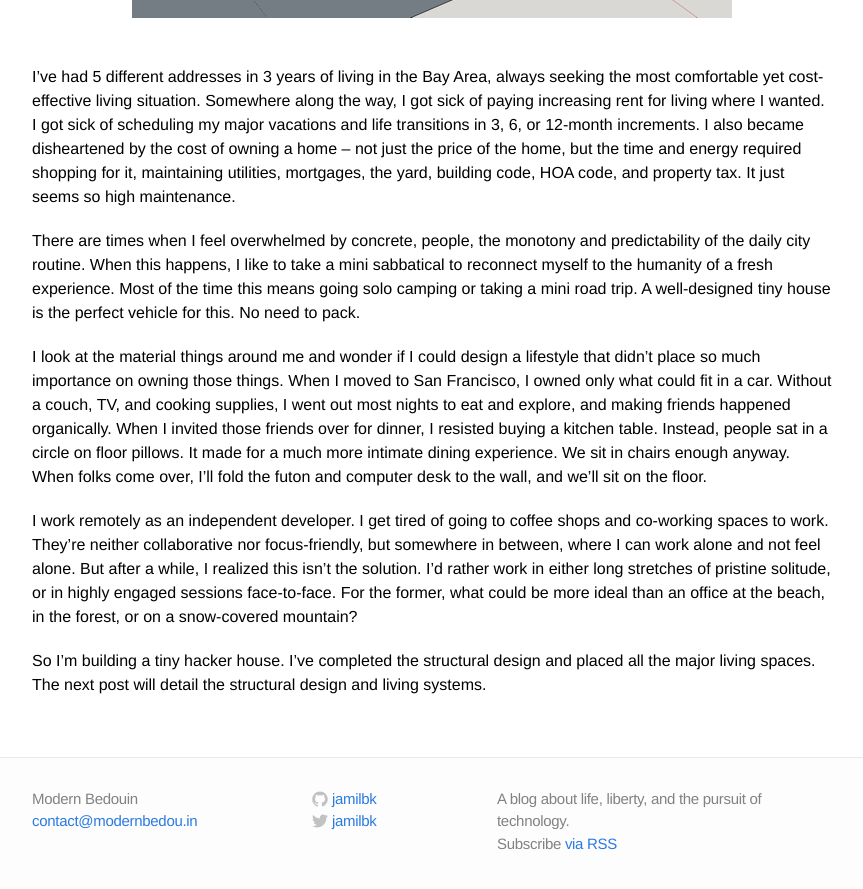
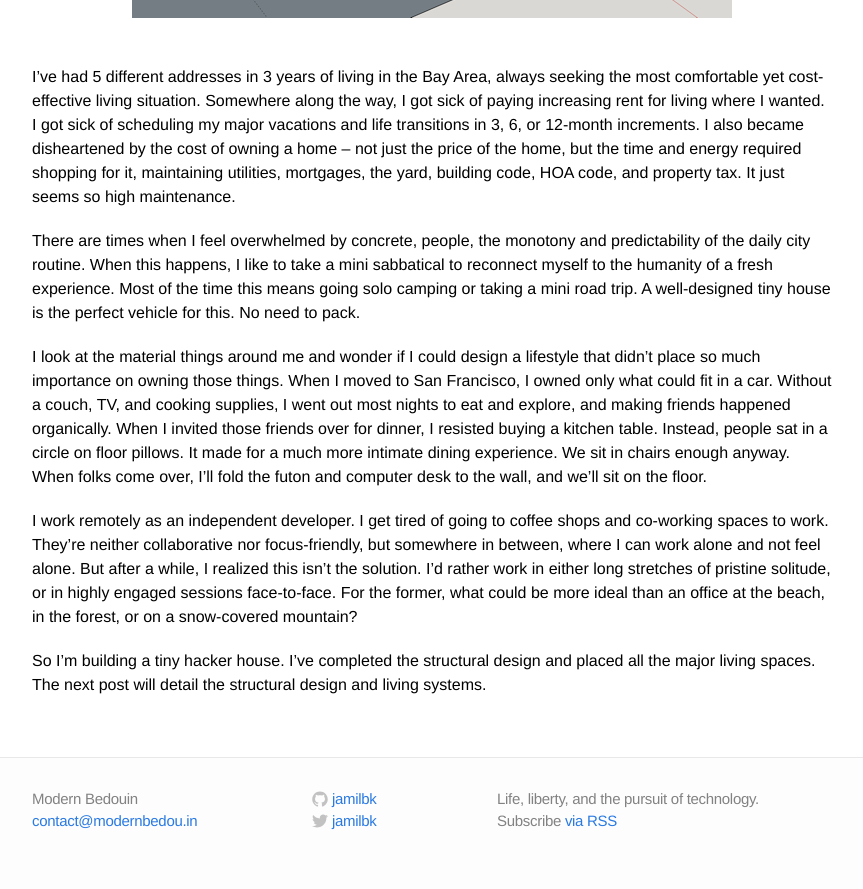
Before and after one commit to jamilbk/modernbedou.in, a Jekyll site: the page built from _posts/2014-08-04-i'm-building-a-tiny-hacker-house.markdown, in a window 1280 px wide and 900 px high, scrolled down 956 px. Shown: the top 889 px of the window, without its empty margins (208-1071 px from the left). Built offline with Jekyll 4.4.1, drawn with Linux system fonts in a browser that asks for light colours; some of the changed text lies outside the part shown.

```diff
--- a/_config.yml
+++ b/_config.yml
@@ -1,7 +1,7 @@
 # Site settings
 title: Modern Bedouin
 email: contact@modernbedou.in
-description: "A blog about life, liberty, and the pursuit of technology."
+description: "Life, liberty, and the pursuit of technology."
 baseurl: ""
 url: "http://modernbedou.in"
 twitter_username: jamilbk
--- a/_posts/2014-08-04-i'm-building-a-tiny-hacker-house.markdown
+++ b/_posts/2014-08-04-i'm-building-a-tiny-hacker-house.markdown
@@ -1,6 +1,5 @@
 ---
 layout: post
-author: Jamil
 title: "I'm building a tiny hacker house"
 date: 2014-08-04
 tags: tiny hacker house
```
